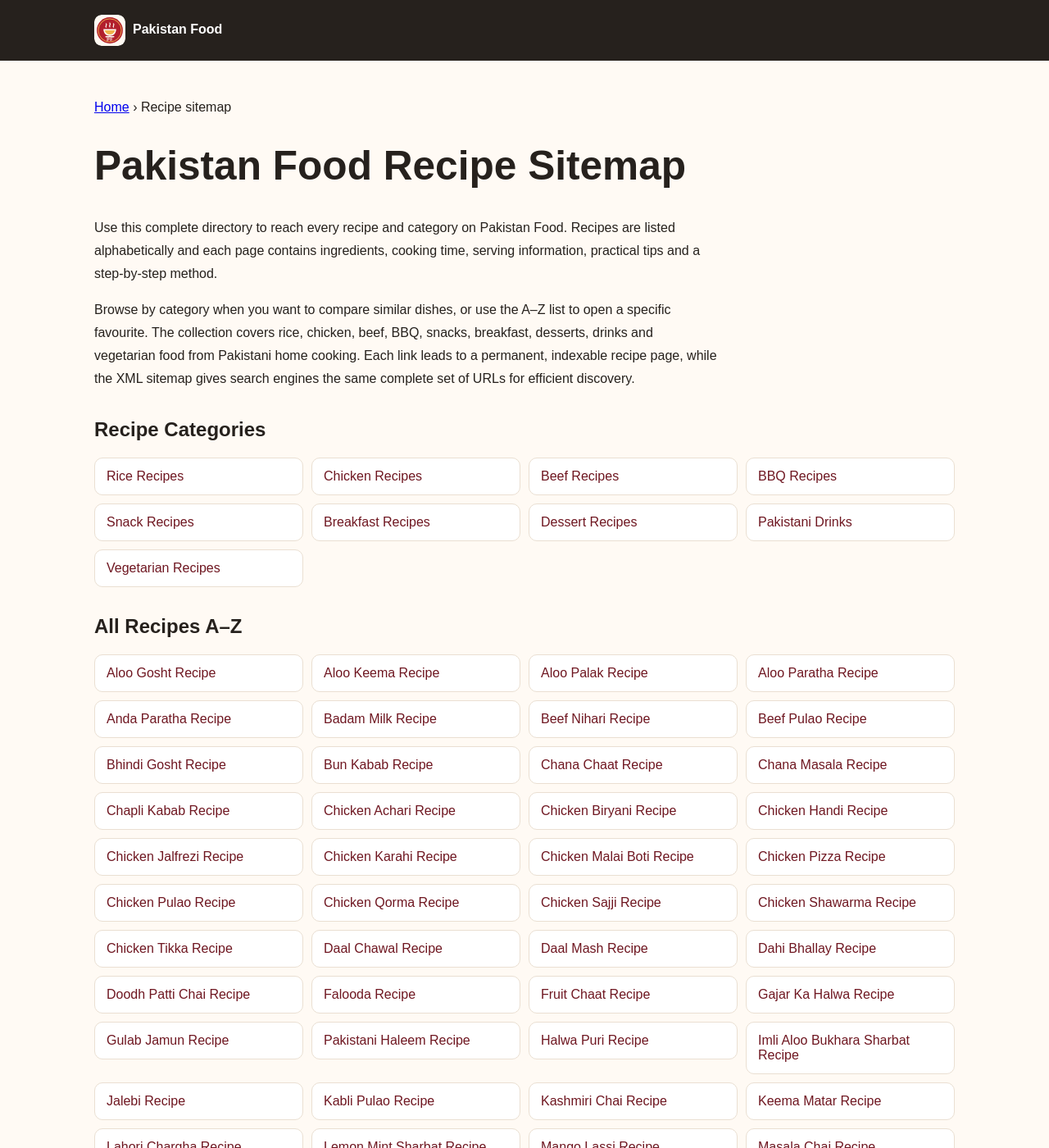
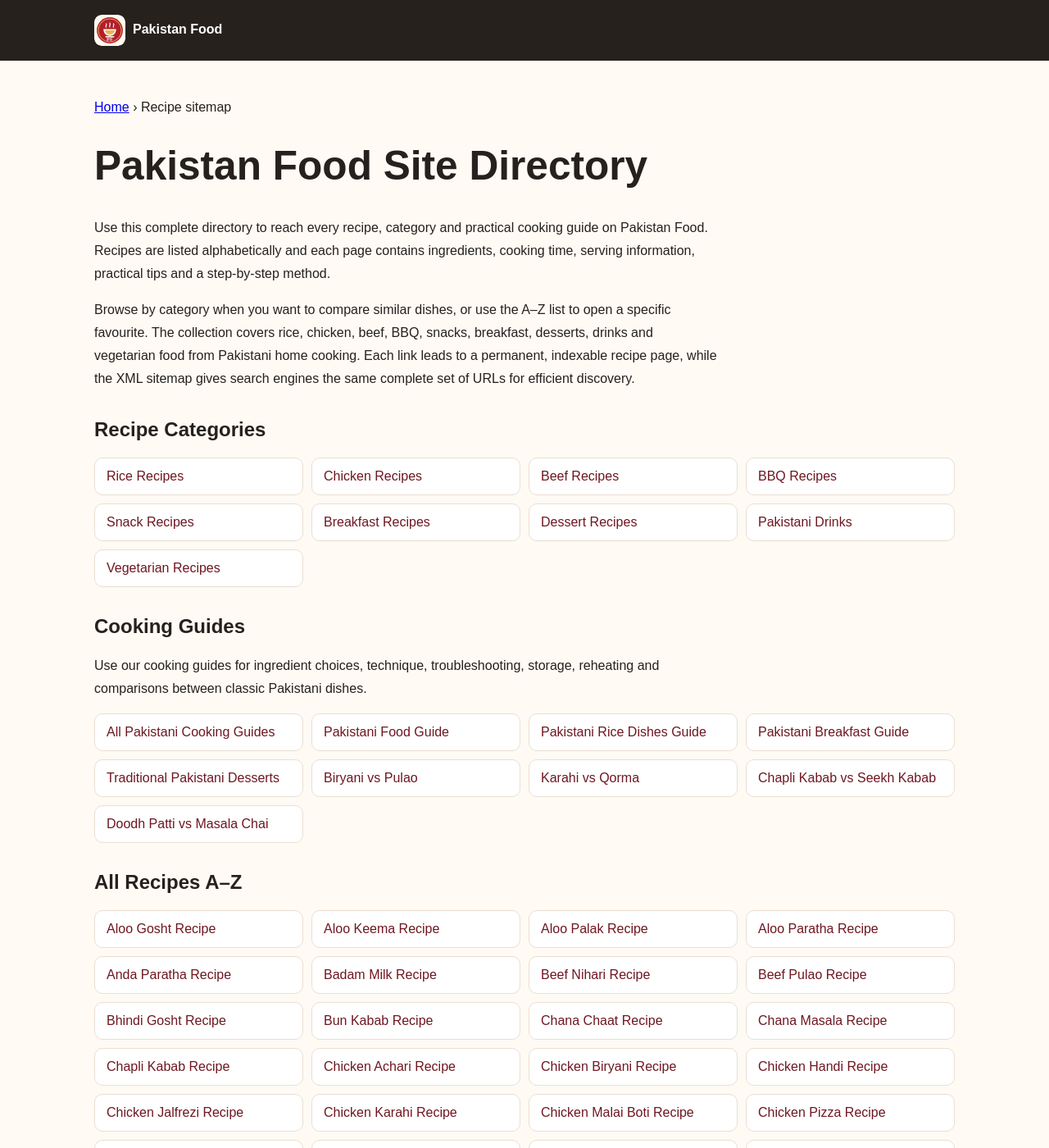
Before and after one commit to manazarali01-hub/pakistan-food, a Jekyll site: the page built from sitemap.html, in a window 1280 px wide and 1400 px high. Shown: the whole window at 82% size. Built offline with Jekyll 4.4.1, drawn with Linux system fonts in a browser that asks for light colours.

Commit message:
Expand HTML site directory with cooking guides

```diff
--- a/sitemap.html
+++ b/sitemap.html
@@ -6,8 +6,8 @@ layout: null
 <head>
   <meta charset="utf-8">
   <meta name="viewport" content="width=device-width,initial-scale=1">
-  <title>Recipe Sitemap | Pakistan Food</title>
-  <meta name="description" content="Browse the complete A–Z directory of authentic Pakistani recipes and recipe categories available on Pakistan Food.">
+  <title>Site Directory: Recipes & Cooking Guides | Pakistan Food</title>
+  <meta name="description" content="Browse Pakistan Food recipes, recipe categories and practical Pakistani cooking guides from one complete site directory.">
   <meta name="robots" content="index,follow,max-snippet:-1">
   <link rel="canonical" href="https://pakistanfoodrecipes.top/sitemap.html">
   <link rel="sitemap" type="application/xml" href="https://pakistanfoodrecipes.top/sitemap-v2.xml">
@@ -50,8 +50,8 @@ layout: null
   <header><div class="wrap"><a class="brand" href="index.html"><img src="assets/pakistan-food-logo.svg" alt="" width="38" height="38" style="vertical-align:middle;border-radius:9px;margin-right:9px">Pakistan Food</a></div></header>
   <main class="wrap">
     <nav class="crumb" aria-label="Breadcrumb"><a href="index.html">Home</a> › Recipe sitemap</nav>
-    <h1>Pakistan Food Recipe Sitemap</h1>
-    <p class="intro">Use this complete directory to reach every recipe and category on Pakistan Food. Recipes are listed alphabetically and each page contains ingredients, cooking time, serving information, practical tips and a step-by-step method.</p>
+    <h1>Pakistan Food Site Directory</h1>
+    <p class="intro">Use this complete directory to reach every recipe, category and practical cooking guide on Pakistan Food. Recipes are listed alphabetically and each page contains ingredients, cooking time, serving information, practical tips and a step-by-step method.</p>
     <p class="intro">Browse by category when you want to compare similar dishes, or use the A–Z list to open a specific favourite. The collection covers rice, chicken, beef, BBQ, snacks, breakfast, desserts, drinks and vegetarian food from Pakistani home cooking. Each link leads to a permanent, indexable recipe page, while the XML sitemap gives search engines the same complete set of URLs for efficient discovery.</p>
     <h2>Recipe Categories</h2>
     <ul class="categories">
@@ -65,6 +65,19 @@ layout: null
       <li><a href="recipes/drinks/">Pakistani Drinks</a></li>
       <li><a href="recipes/vegetarian/">Vegetarian Recipes</a></li>
     </ul>
+    <h2>Cooking Guides</h2>
+    <p class="intro">Use our cooking guides for ingredient choices, technique, troubleshooting, storage, reheating and comparisons between classic Pakistani dishes.</p>
+    <ul class="recipes">
+      <li><a href="guides/">All Pakistani Cooking Guides</a></li>
+      <li><a href="guides/pakistani-food-guide.html">Pakistani Food Guide</a></li>
+      <li><a href="guides/pakistani-rice-dishes-guide.html">Pakistani Rice Dishes Guide</a></li>
+      <li><a href="guides/pakistani-breakfast-guide.html">Pakistani Breakfast Guide</a></li>
+      <li><a href="guides/traditional-pakistani-desserts.html">Traditional Pakistani Desserts</a></li>
+      <li><a href="guides/biryani-vs-pulao.html">Biryani vs Pulao</a></li>
+      <li><a href="guides/karahi-vs-qorma.html">Karahi vs Qorma</a></li>
+      <li><a href="guides/chapli-vs-seekh-kabab.html">Chapli Kabab vs Seekh Kabab</a></li>
+      <li><a href="guides/doodh-patti-vs-masala-chai.html">Doodh Patti vs Masala Chai</a></li>
+    </ul>
     <h2>All Recipes A–Z</h2>
     <ul class="recipes">
       {% for recipe_pair in site.data.recipes %}
@@ -73,6 +86,6 @@ layout: null
       {% endfor %}
     </ul>
   </main>
-  <footer><div class="wrap"><p>© 2026 Pakistan Food · <a href="about.html">About</a> · <a href="recipes/">All recipes</a> · <a href="privacy-policy.html">Privacy Policy</a> · <a href="editorial-policy.html">Editorial Policy</a> · <a href="disclaimer.html">Disclaimer</a> · <a href="image-credits.html">Image credits</a></p></div></footer>
+  <footer><div class="wrap"><p>© 2026 Pakistan Food · <a href="about.html">About</a> · <a href="recipes/">All recipes</a> · <a href="guides/">Cooking guides</a> · <a href="privacy-policy.html">Privacy Policy</a> · <a href="editorial-policy.html">Editorial Policy</a> · <a href="disclaimer.html">Disclaimer</a> · <a href="image-credits.html">Image credits</a></p></div></footer>
 </body>
 </html>
```
